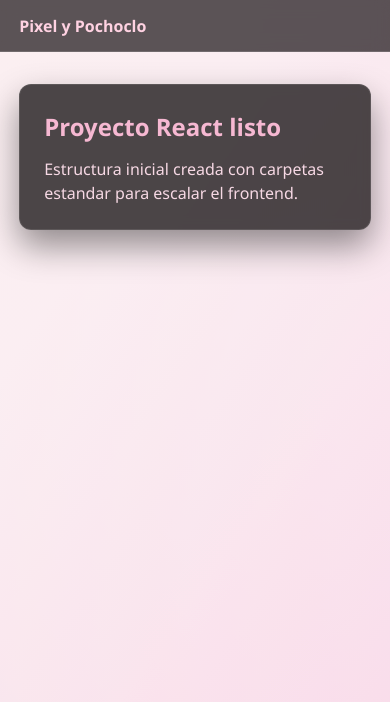
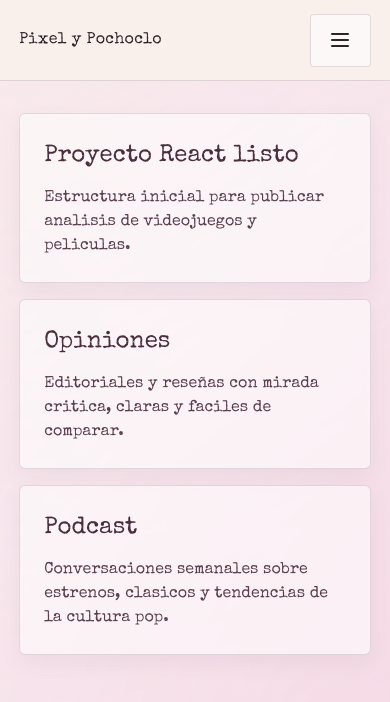
Before and after one commit to matuone/pixelypochoclo, a React (Vite) app in the folder frontend/: page / in a window 390 px wide. Shown: the top 702 px of the page. Built offline with nearby package versions, Linux system fonts and the light colour scheme.

Commit message:
feat: menu desplegable responsive y ajustes de navbar

```diff
--- a/frontend/package.json
+++ b/frontend/package.json
@@ -11,6 +11,7 @@
   },
   "dependencies": {
     "framer-motion": "^12.35.2",
+    "hamburger-react": "^2.5.2",
     "react": "^19.1.1",
     "react-dom": "^19.1.1",
     "react-router-dom": "^7.13.1"
--- a/frontend/src/layouts/MainLayout.jsx
+++ b/frontend/src/layouts/MainLayout.jsx
@@ -1,14 +1,44 @@
+import { useState } from 'react'
 import { Link, Outlet } from 'react-router-dom'
+import { Squash as Hamburger } from 'hamburger-react'
 import DynamicBackground from '../components/common/DynamicBackground'
 
 export default function MainLayout() {
+  const [isMenuOpen, setIsMenuOpen] = useState(false)
+
   return (
     <div className="app-shell">
       <DynamicBackground />
       <header className="app-header">
-        <Link className="brand" to="/">
-          Pixel y Pochoclo
-        </Link>
+        <div className="app-header-bar">
+          <Link className="brand" to="/" onClick={() => setIsMenuOpen(false)}>
+            Pixel y Pochoclo
+          </Link>
+
+          <button
+            className="menu-toggle-btn"
+            type="button"
+            aria-label="Abrir menu"
+            aria-expanded={isMenuOpen}
+            onClick={() => setIsMenuOpen((prev) => !prev)}
+          >
+            <Hamburger toggled={isMenuOpen} size={18} duration={0.3} rounded />
+          </button>
+        </div>
+
+        {isMenuOpen && (
+          <nav className="nav-dropdown" aria-label="Navegacion principal">
+            <a href="#analisis" onClick={() => setIsMenuOpen(false)}>
+              Analisis
+            </a>
+            <a href="#opiniones" onClick={() => setIsMenuOpen(false)}>
+              Opiniones
+            </a>
+            <a href="#podcast" onClick={() => setIsMenuOpen(false)}>
+              Podcast
+            </a>
+          </nav>
+        )}
       </header>
       <main>
         <Outlet />
--- a/frontend/src/styles/App.css
+++ b/frontend/src/styles/App.css
@@ -14,34 +14,80 @@
 
 .dynamic-bg-layer {
   position: absolute;
-  inset: -15%;
-  background-size: 220% 220%;
-  filter: saturate(108%);
+  inset: -12%;
+  background-size: 180% 180%;
+  filter: saturate(102%);
 }
 
 .dynamic-bg-layer-one {
-  background-image: linear-gradient(125deg, #f7f0e8 0%, #f8e9ee 45%, #f3c7dd 75%, #eeb7d5 100%);
+  background-image: linear-gradient(125deg, var(--bg-bone) 0%, #f8e9ee 48%, var(--bg-rose) 100%);
 }
 
 .dynamic-bg-layer-two {
-  background-image: radial-gradient(circle at 18% 30%, rgba(244, 206, 224, 0.35) 0%, rgba(244, 206, 224, 0) 56%),
-    radial-gradient(circle at 82% 72%, rgba(239, 190, 217, 0.32) 0%, rgba(239, 190, 217, 0) 58%),
-    radial-gradient(circle at 50% 48%, rgba(250, 233, 240, 0.4) 0%, rgba(250, 233, 240, 0) 64%);
-  mix-blend-mode: screen;
-  opacity: 0.75;
+  background-image: radial-gradient(circle at 22% 28%, rgba(246, 214, 229, 0.2) 0%, rgba(246, 214, 229, 0) 58%),
+    radial-gradient(circle at 78% 70%, rgba(236, 189, 214, 0.2) 0%, rgba(236, 189, 214, 0) 60%);
+  mix-blend-mode: normal;
+  opacity: 0.6;
 }
 
 .app-header {
-  border-bottom: 1px solid rgba(255, 255, 255, 0.14);
+  position: sticky;
+  top: 0;
+  z-index: 10;
+  border-bottom: 1px solid var(--line);
   padding: 0.85rem 1.2rem;
-  background: rgba(15, 9, 12, 0.68);
-  backdrop-filter: blur(8px);
+  background: rgba(249, 243, 235, 0.68);
+  backdrop-filter: blur(3px);
+}
+
+.app-header-bar {
+  display: flex;
+  align-items: center;
+  justify-content: space-between;
+  width: 100%;
 }
 
 .brand {
-  color: #ffd2e2;
+  color: var(--ink);
   text-decoration: none;
-  font-weight: 700;
+  font-weight: 400;
+  letter-spacing: 0.02em;
+}
+
+.menu-toggle-btn {
+  display: inline-flex;
+  align-items: center;
+  justify-content: center;
+  border: 1px solid var(--line);
+  background: var(--surface);
+  border-radius: 4px;
+  color: var(--ink);
+  padding: 0.1rem 0.35rem;
+}
+
+.nav-dropdown {
+  position: absolute;
+  right: 1.2rem;
+  top: calc(100% + 0.45rem);
+  display: flex;
+  flex-direction: column;
+  min-width: 170px;
+  background: rgba(249, 243, 235, 0.96);
+  border: 1px solid var(--line);
+  border-radius: 6px;
+  padding: 0.55rem;
+  box-shadow: 0 8px 20px rgba(89, 63, 78, 0.12);
+}
+
+.nav-dropdown a {
+  color: #5a3f4e;
+  text-decoration: none;
+  padding: 0.35rem 0.45rem;
+  border-radius: 4px;
+}
+
+.nav-dropdown a:hover {
+  background: rgba(242, 220, 232, 0.55);
 }
 
 .page-container {
@@ -51,40 +97,52 @@
 }
 
 .hero {
-  background: rgba(14, 10, 12, 0.74);
-  border: 1px solid rgba(255, 255, 255, 0.1);
-  border-radius: 12px;
+  background: var(--surface);
+  border: 1px solid var(--line);
+  border-radius: 6px;
   padding: 1.5rem;
-  backdrop-filter: blur(6px);
-  box-shadow: 0 16px 34px rgba(0, 0, 0, 0.42);
+  backdrop-filter: blur(2px);
+  box-shadow: 0 8px 20px rgba(121, 95, 109, 0.08);
+}
+
+.hero-section {
+  margin-top: 1rem;
 }
 
 .hero h1 {
   margin: 0 0 0.75rem;
-  color: #f6b8d2;
+  color: #4a2f3d;
+  font-weight: 400;
 }
 
 .hero p {
   margin: 0;
-  color: #f6d8e4;
+  color: #5a3f4e;
 }
 
 .button-link {
   display: inline-block;
   margin-top: 1rem;
   padding: 0.5rem 0.9rem;
-  border-radius: 8px;
-  background: linear-gradient(120deg, #d10b34 0%, #e11d48 55%, #ec4899 100%);
-  color: #ffffff;
+  border: 1px solid #b98ba3;
+  border-radius: 4px;
+  background: #f5d8e7;
+  color: #4a2f3d;
   text-decoration: none;
 }
 
 .button-link:hover {
-  filter: brightness(1.08);
+  background: #f1cde0;
 }
 
 @media (max-width: 768px) {
   .dynamic-bg-layer {
     inset: -25%;
   }
+
+  .nav-dropdown {
+    right: 0.8rem;
+    left: 0.8rem;
+    min-width: auto;
+  }
 }
--- a/frontend/src/styles/index.css
+++ b/frontend/src/styles/index.css
@@ -1,9 +1,16 @@
+@import url('https://fonts.googleapis.com/css2?family=Special+Elite&display=swap');
+
 :root {
-  font-family: 'Segoe UI', Tahoma, Geneva, Verdana, sans-serif;
+  --bg-bone: #f9f3eb;
+  --bg-rose: #f3cade;
+  --ink: #2f232a;
+  --line: rgba(58, 38, 49, 0.14);
+  --surface: rgba(255, 255, 255, 0.55);
+  font-family: 'Special Elite', 'Courier New', Courier, monospace;
   line-height: 1.5;
   font-weight: 400;
-  color: #ffe7ef;
-  background: #f7f0e8;
+  color: var(--ink);
+  background: var(--bg-bone);
   font-synthesis: none;
   text-rendering: optimizeLegibility;
   -webkit-font-smoothing: antialiased;
--- a/frontend/src/views/HomeView.jsx
+++ b/frontend/src/views/HomeView.jsx
@@ -6,11 +6,21 @@ export default function HomeView() {
 
   return (
     <PageContainer>
-      <section className="hero">
+      <section id="analisis" className="hero">
         <h1>Proyecto React listo</h1>
         <p>
-          Estructura inicial creada con carpetas estandar para escalar el frontend.
+          Estructura inicial para publicar analisis de videojuegos y peliculas.
         </p>
+      </section>
+
+      <section id="opiniones" className="hero hero-section">
+        <h1>Opiniones</h1>
+        <p>Editoriales y reseñas con mirada critica, claras y faciles de comparar.</p>
+      </section>
+
+      <section id="podcast" className="hero hero-section">
+        <h1>Podcast</h1>
+        <p>Conversaciones semanales sobre estrenos, clasicos y tendencias de la cultura pop.</p>
       </section>
     </PageContainer>
   )
```
Also changed, not shown: 1 other file (tests, documents, lock files or other folders).
